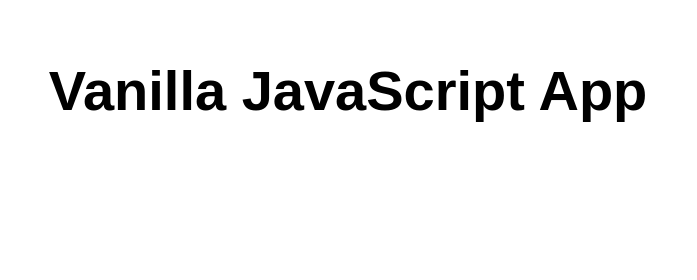
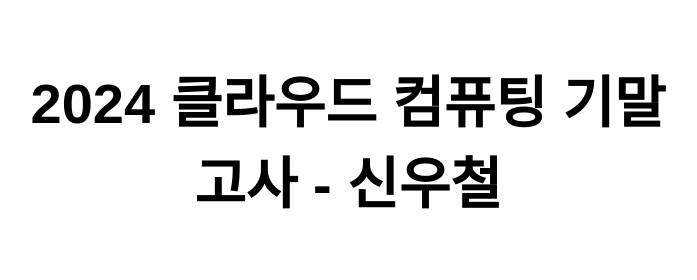
Before and after one commit to hs-1971347-shinwoochul/tett, a website: page src/index.html in a window 1280 px wide. Shown: the whole page, without its empty margins (292-989 px from the left). Drawn offline with Linux system fonts and the light colour scheme.

Commit message:
Update index.html

```diff
--- a/src/index.html
+++ b/src/index.html
@@ -5,12 +5,12 @@
   <meta charset="UTF-8">
   <meta name="viewport" content="width=device-width, initial-scale=1.0">
   <link rel="stylesheet" href="styles.css">
-  <title>Vanilla JavaScript App</title>
+  <title>기말고사 4</title>
 </head>
 
 <body>
   <main>
-    <h1>Vanilla JavaScript App</h1>
+    <h1>2024 클라우드 컴퓨팅 기말고사 - 신우철</h1>
   </main>
 </body>
 
```
